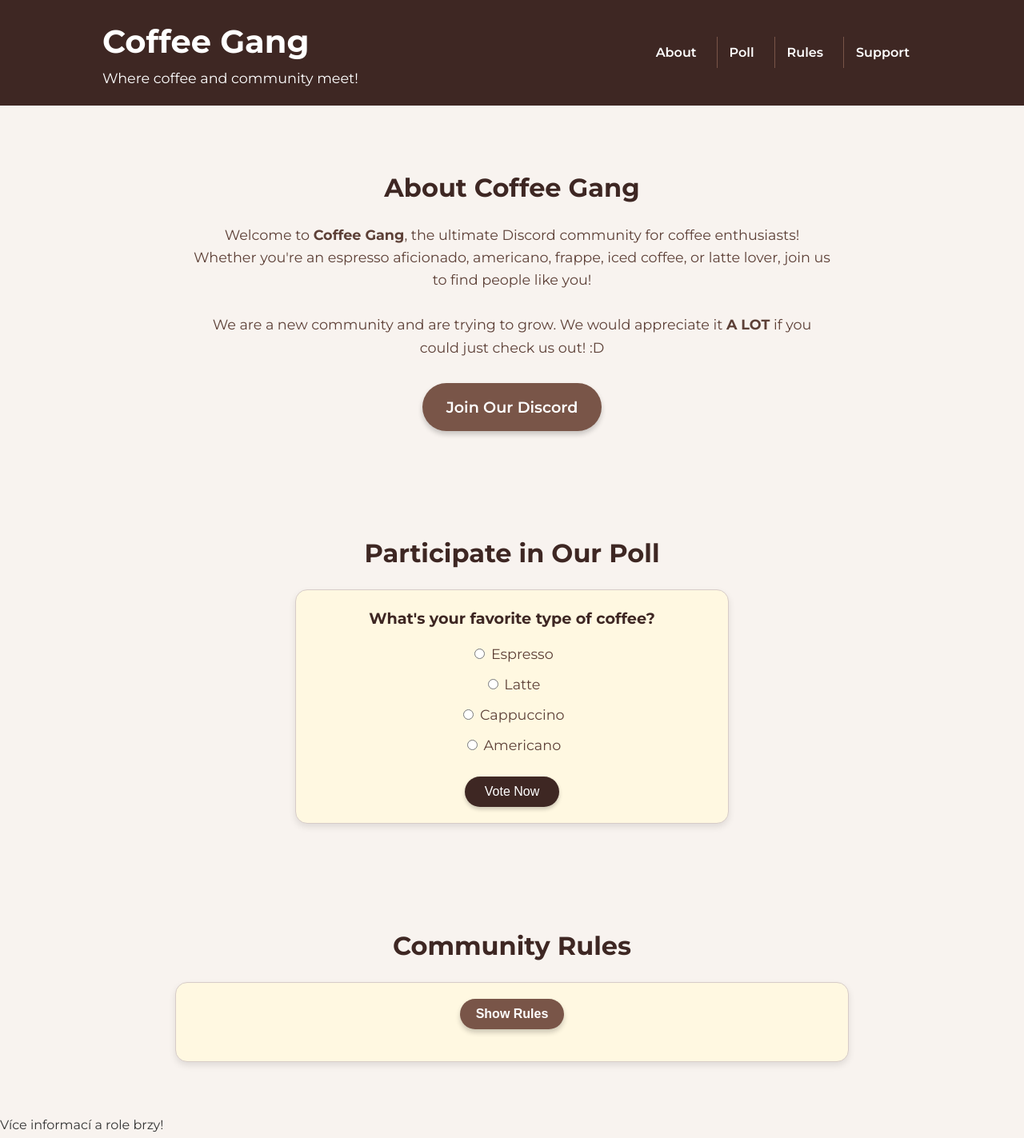
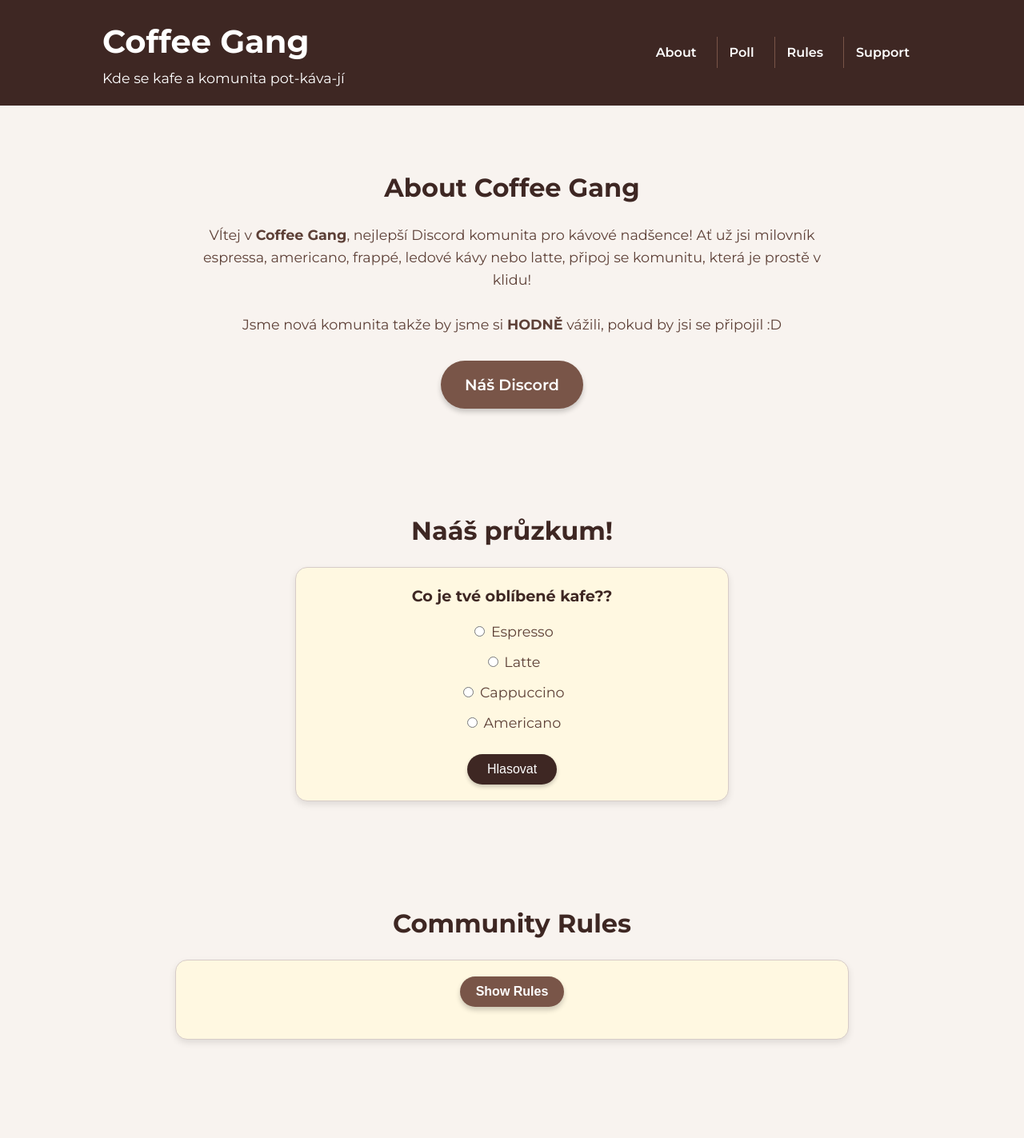
Before and after one commit to ribbonboyy/coffees, a plain HTML site: page index.html in a window 1280 px wide. Shown: the top 1423 px of the page at 80% size. Drawn offline with Linux system fonts and the light colour scheme.

Commit message:
Update index.html

```diff
--- a/index.html
+++ b/index.html
@@ -3,7 +3,7 @@
 <head>
     <meta charset="UTF-8">
     <meta name="viewport" content="width=device-width, initial-scale=1.0">
-    <title>Coffee Gang - Official Website</title>
+    <title>Coffee Gang - Stránka</title>
     <link href="https://fonts.googleapis.com/css2?family=Montserrat:wght@400;600;700&display=swap" rel="stylesheet">
     <link rel="stylesheet" href="style.css">
 </head>
@@ -12,7 +12,7 @@
     <header class="header">
         <div class="logo">
             <h1>Coffee Gang</h1>
-            <p>Where coffee and community meet!</p>
+            <p>Kde se kafe a komunita pot-káva-jí</p>
         </div>
         <nav>
             <ul class="nav-links">
@@ -28,19 +28,19 @@
     <section id="about" class="section">
         <h2>About Coffee Gang</h2>
         <p>
-            Welcome to <strong>Coffee Gang</strong>, the ultimate Discord community for coffee enthusiasts! Whether you're an espresso aficionado, americano, frappe, iced coffee, or latte lover, join us to find people like you!
+            VÍtej v <strong>Coffee Gang</strong>, nejlepší Discord komunita pro kávové nadšence! Ať už jsi milovník espressa, americano, frappé, ledové kávy nebo latte, připoj se komunitu, která je prostě v klidu!
             <br><br>
-            We are a new community and are trying to grow. We would appreciate it <strong>A LOT</strong> if you could just check us out! :D
+            Jsme nová komunita takže by jsme si <strong>HODNĚ</strong> vážili, pokud by jsi se připojil :D
         </p>
-        <a href="https://discord.gg/kj43T3t46A" class="join-button">Join Our Discord</a>
+        <a href="https://discord.gg/kj43T3t46A" class="join-button">Náš Discord</a>
     </section>
 
     <!-- Poll Section -->
     <section id="poll" class="section">
-        <h2>Participate in Our Poll</h2>
+        <h2>Naáš průzkum!</h2>
         <div id="poll-container">
             <form id="poll-form">
-                <label for="poll-question" class="poll-question">What's your favorite type of coffee?</label>
+                <label for="poll-question" class="poll-question">Co je tvé oblíbené kafe??</label>
                 <div class="poll-options">
                     <label>
                         <input type="radio" name="coffee" value="Espresso"> Espresso
@@ -55,7 +55,7 @@
                         <input type="radio" name="coffee" value="Americano"> Americano
                     </label>
                 </div>
-                <button type="button" class="vote-button">Vote Now</button>
+                <button type="button" class="vote-button">Hlasovat</button>
             </form>
         </div>
     </section>
@@ -107,11 +107,6 @@
                 <h4>10. Dodržujte pravidla Discordu</h4>
                 <p>Veškeré chování v našem serveru musí být v souladu s oficiálními pravidly Discordu.</p>
             </div>
-            <p>Více informací a role brzy!</p>
-        </div>
-    </div>
-</section>
-
                 <!-- Add more rules here -->
                 <p>Více informací a role brzy!</p>
             </div>
```
